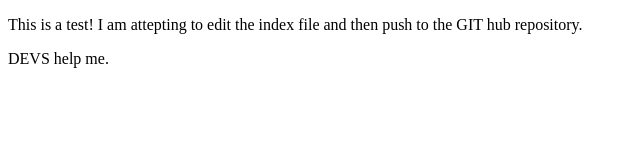
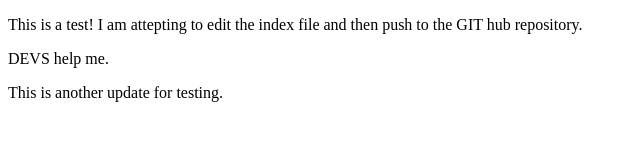
Before and after one commit to rc-devs/git-example.project, a plain HTML site: page index.html in a window 1280 px wide. Shown: the whole page, without its empty margins (0-640 px from the left). Drawn offline with Linux system fonts and the light colour scheme.

Commit message:
added paragraph

```diff
--- a/index.html
+++ b/index.html
@@ -8,5 +8,6 @@
 <body>
   <p>This is a test! I am attepting to edit the index file and then push to the GIT hub repository.</p>
   <p>DEVS help me.</p>
+  <p>This is another update for testing.</p>
 </body>
 </html>
```
